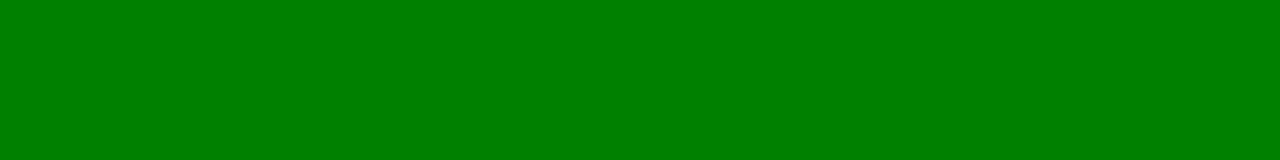
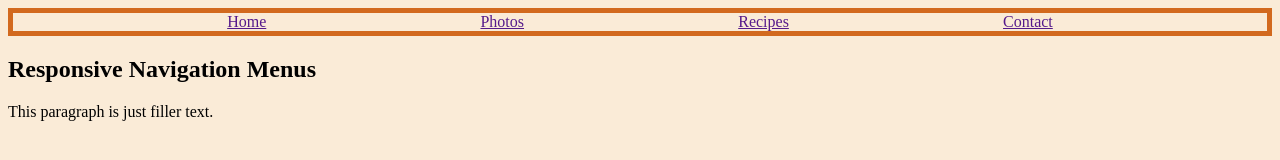
Before and after one commit to hjl20/acit1620-week9, a plain HTML site: page index.html in a window 1280 px wide. Drawn offline with Linux system fonts and the light colour scheme.

Commit message:
Add flexbox, border to nav and colors

```diff
--- a/index.html
+++ b/index.html
@@ -1,12 +1,23 @@
 <!DOCTYPE html>
-<html lang="en">
+<html>
+
 <head>
-    <meta charset="UTF-8">
+    <meta charset="utf-8">
     <link rel="stylesheet" href="stylesheet.css">
-    <meta name="viewport" content="width=device-width, initial-scale=1.0">
-    <title>Document</title>
+    <title>Responsive Design Practice</title>
 </head>
+
 <body>
+    <nav>
+        <a href="">Home</a>
+        <a href="">Photos</a>
+        <a href="">Recipes</a>
+        <a href="">Contact</a>
+    </nav>
+    <section>
+        <h2> Responsive Navigation Menus</h2>
+        <p>This paragraph is just filler text.</p>
+    </section>
+</body>
 
-</body>
 </html>
--- a/stylesheet.css
+++ b/stylesheet.css
@@ -1,4 +1,19 @@
 
+body {
+    background-color: antiquewhite;
+}
+
+nav {
+    display: flex;
+    justify-content: space-evenly;
+    border: solid chocolate 5px;
+}
+
+@media screen and (min-width: 600px) {
+
+}
+
+/*
 body {
     background-color: blue;
 }
@@ -13,4 +28,4 @@ body {
     body {
         background-color: green;
     }
-}
+} */
```
